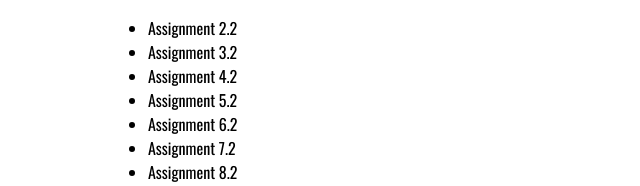
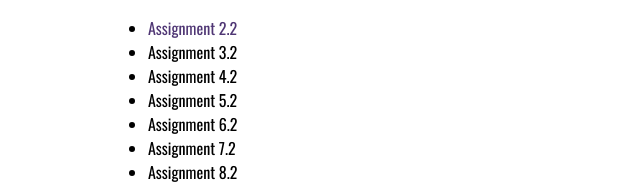
Before and after one commit to gunnerbradley/web-300, a plain HTML site: page index.html in a window 1280 px wide. Shown: the part 324-510 px from the top of the page, 0-640 px from the left. Drawn offline with nearby package versions, Linux system fonts and the light colour scheme.

Commit message:
added link to index.html

```diff
--- a/index.html
+++ b/index.html
@@ -29,7 +29,7 @@
         <hr>
         <h3>Weekly Assignments</h3>
         <ul>
-            <li>Assignment 2.2</li>
+            <li><a class="link-styles" href="./week-2/bradley-palindrome.html">Assignment 2.2</a></li>
             <li>Assignment 3.2</li>
             <li>Assignment 4.2</li>
             <li>Assignment 5.2</li>
--- a/theme.css
+++ b/theme.css
@@ -128,3 +128,12 @@ input{
 .pull-right{
     float: right;
 }
+
+.link-styles{
+    text-decoration: none;
+    font-family: 'Oswald', sans-serif;
+}
+.link-styles:hover {
+    background-color: #D6A800;
+
+}
```
Also changed, not shown: site.css (line endings or trailing spaces).
